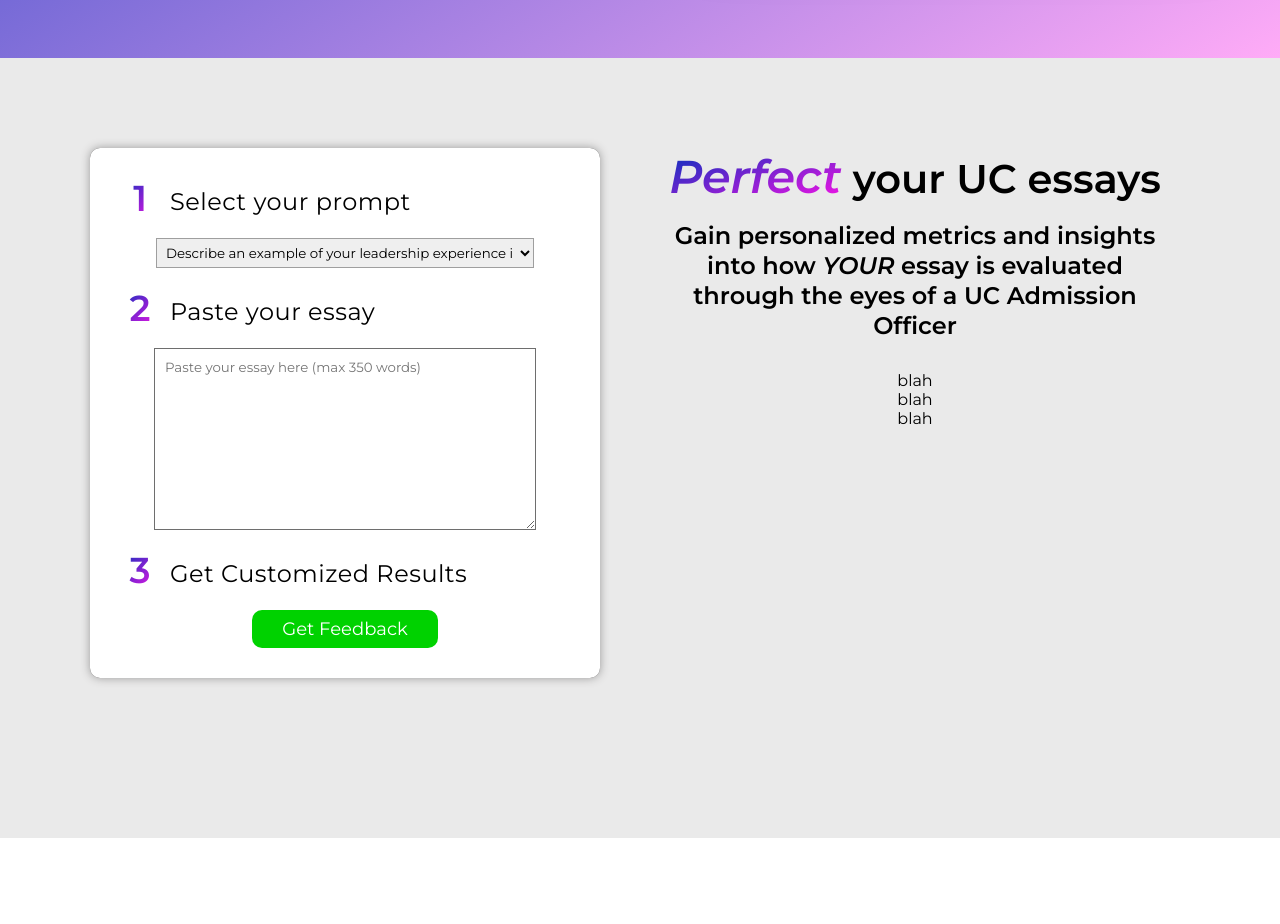
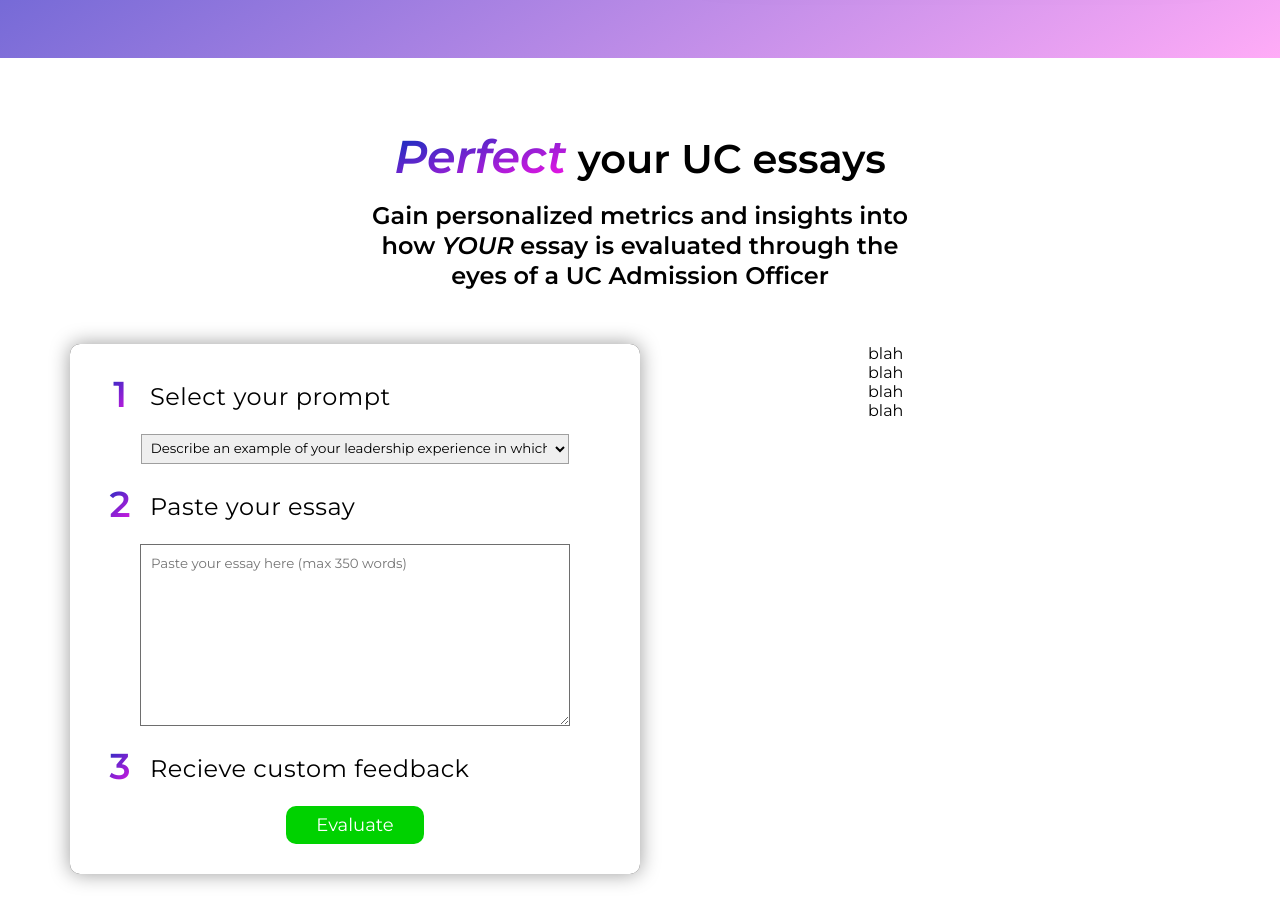
Before and after one commit to Lopez-Jordan/UC-Chatbot, a React (Vite) app in the folder client/: page / in a window 1280 px wide. Shown: the part 742-1666 px from the top of the page. Before the commit the page ends 1580 px from the top, so only its background shows below. Built offline with nearby package versions, Linux system fonts and the light colour scheme.

Commit message:
udpated more styling

```diff
--- a/client/src/Chatbot.css
+++ b/client/src/Chatbot.css
@@ -27,6 +27,7 @@
   position: absolute;
   top: 15%;
   right: 20%;
+  z-index: 0;
 }
 
 .message {
@@ -34,6 +35,7 @@
   margin: 8px;
   padding: 10px;
   border-radius: 10px;
+  z-index: 2;
 }
 
 
--- a/client/src/Reviewer.css
+++ b/client/src/Reviewer.css
@@ -1,28 +1,33 @@
 .main2{
-    height: 80vh;
-    background-color: rgb(234, 234, 234);
+    height: 100vh;
+    background-color: white;
     padding: 70px;
-    display: flex;
-}
-
-
-.halfLeft, .halfRight{
-    width: 50%;
-    padding: 20px 40px 20px 20px;
-    display: flex;
-    flex-direction: column;
-}
-
-.formContainer{
-    background-color: black;
-    border-radius: 10px;
-}
-.rightContent{
-    border-radius: 10px;
     display: flex;
     flex-direction: column;
     align-items: center;
 }
+.topHalf{
+    width: 50%;
+    display: flex;
+    flex-direction: column;
+    align-items: center;
+    text-align: center;
+}
+.bottomHalf {
+    display: flex;
+    margin-top: 2%;
+}
+
+.formContainer {
+    background-color: black;
+    border-radius: 10px;
+    width: 50%;
+}
+.reasons{
+    list-style: none;
+    margin-left: 20%;
+}
+
 #perfects{
     font-style: italic;
 }
@@ -32,9 +37,8 @@
     flex-direction: column;
     padding: 30px;
     background-color: white;
-    box-shadow: 0 0 10px rgb(154, 153, 153);
+    box-shadow: 0 0 20px rgb(155, 155, 155);
     border-radius: 10px;
-
 }
 
 .numContainer{
@@ -93,6 +97,7 @@
     margin: 10px 0px 20px 0px;
 }
 
+
 select{
     width: 84%;
     margin: 10px 0px 20px 0px;
--- a/client/src/Reviewer.jsx
+++ b/client/src/Reviewer.jsx
@@ -48,13 +48,19 @@
 
   return (
     <div className='main2'>
-      <div className='halfLeft'>
+      <div className='topHalf'>
+          <h1 id='perfect'><span >Perfect</span> your UC essays</h1>
+          <h2 className='metrics'>Gain personalized metrics and insights into how <span id="perfects">YOUR</span> essay is evaluated through the eyes of a UC Admission Officer</h2>
+          <div style={{ display: "Flex", justifyContent: "center" }}>
+        </div>
+      </div>
+      <div className='bottomHalf'>
         <div className='formContainer'>
           <form className='reviewForm' onSubmit={handleFormSubmit}>
             <div className='numContainer'><span className='numSpan'>1</span>
               <h3>Select your prompt</h3>
             </div>
-            <div style={{display: "Flex", justifyContent: "center"}}>
+            <div style={{ display: "Flex", justifyContent: "center" }}>
               <select
                 onChange={(e) => setPrompt(e.target.value)}
                 value={prompt}
@@ -81,10 +87,10 @@
               ></textarea>
             </div>
             <div className='numContainer'><span className='numSpan'>3</span>
-              <h3>Get Customized Results</h3>
+              <h3>Recieve custom feedback</h3>
             </div>
             <div style={{display: "Flex", justifyContent: "center"}}>
-              <button id="getFeedback" type='submit'>Get Feedback</button>
+              <button id="getFeedback" type='submit'>Evaluate</button>
             </div>
           </form>
           {displayResults &&
@@ -98,18 +104,11 @@
             </>
           }
         </div>
-      </div>
-      <div className='halfRight'>
-        <div className='rightContent'>
-          <h1 id='perfect'><span >Perfect</span> your UC essays</h1>
-          <h2 className='metrics'>Gain personalized metrics and insights into how <span id="perfects">YOUR</span> essay is evaluated through the eyes of a UC Admission Officer</h2>
-          <div style={{display: "Flex", justifyContent: "center"}}>
-          </div>
-          <div style={{ display: "flex", flexDirection: "column" }}>
-            <p>blah</p>
-            <p>blah</p>
-            <p>blah</p>
-          </div>
+        <div className='reasons'>
+          <div>blah</div>
+          <div>blah</div>
+          <div>blah</div>
+          <div>blah</div>
         </div>
       </div>
     </div>
```
